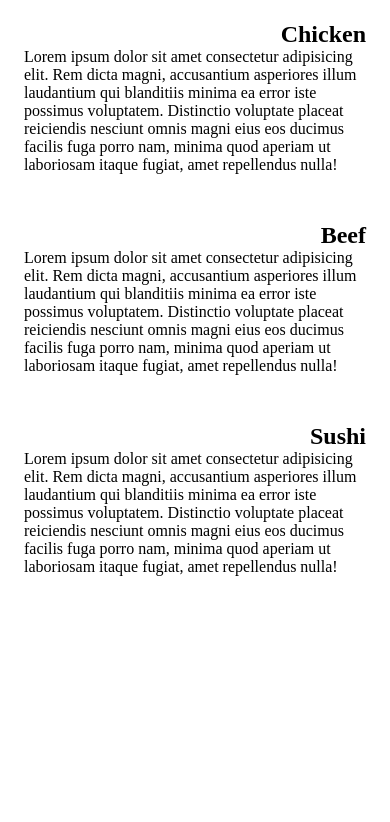
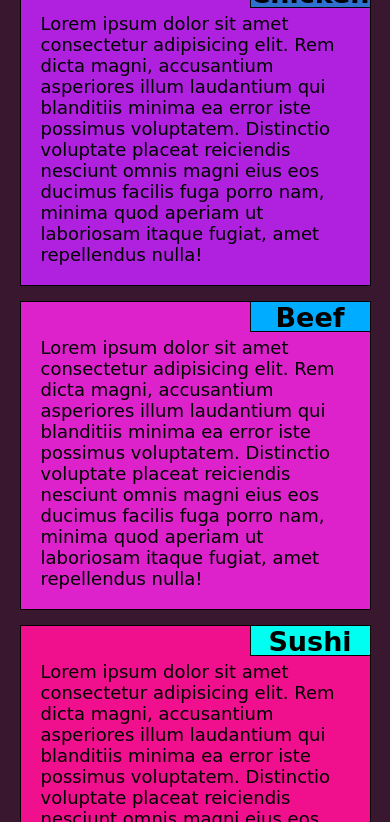
Before and after one commit to Codeyenum/second_module_soln, a plain HTML site: page module_solution/index.html in a window 390 px wide. Shown: the part 88-910 px from the top of the page. Before the commit the page ends 844 px from the top, so only its background shows below. Drawn offline with Linux system fonts and the light colour scheme; a web font is replaced by a local one.

Commit message:
Set media queries and played with colours

```diff
--- a/module_solution/css_folder/style.css
+++ b/module_solution/css_folder/style.css
@@ -1,3 +1,6 @@
+@import url('https://fonts.googleapis.com/css2?family=Orelega+One&display=swap');
+
+
 * {
     box-sizing: border-box;
     margin: 0;
@@ -5,18 +8,109 @@
 }
 
 body{
-    font-size: 16px;
+    font-size: 18px;
+    font-family: 'Orelega One', cursive;
+    /*background-color: #806798;*/
+    background-color: #38172F;
 }
 
 h1{
-    padding: 1.5rem;
+    padding: 0.75rem;
     text-align: center;
+    color: #af20df;
+}
+
+main {
+    position: relative;
+    width: 90%;
+    margin-left: auto;
+    margin-right: auto;
+}
+
+section{
+    padding: 20px;
+    margin-bottom: 15px;
+    position: relative;
+    border: 1px solid black;
+}
+
+.section-one {
+    background-color: #af20df;
+}
+
+.section-two {
+    background-color: #dd22cc;
+}
+
+.section-three {
+    background-color: #f00f8c;
+}
+.section-one h2 {
+    background-color: #2E71D1;
+}
+
+.section-two h2 {
+    background-color: #00ACFF;
+}
+
+.section-three h2 {
+    background-color: #00FFF1;
 }
 
 h2{
-    text-align: right;
+    height: 30px;
+    width: 120px;
+    text-align: center;
+    position: absolute;
+    top: 0px;
+    right: 0px;
+    background-color: aqua;
+    border-width: 0px 0px 1px 1px;
+    border-style: solid;
+    border-color: black;
 }
 
-section{
-    padding: 1.5rem;
+p{
+    margin-top: 15px;
 }
+
+@media (min-width: 768px) and (max-width: 991px) {
+    section {
+        width: 48%;
+    }
+
+    .section-one {
+        float: left;
+    }
+
+    .section-two {
+        float: right;
+    }
+
+    .section-three {
+        clear: both;
+        width: 100%;
+    }
+}
+
+@media (min-width: 992px) {
+    section {
+        width: 32%;
+    }
+
+    .section-one {
+        position: absolute;
+        left: 0;
+    }
+
+    .section-two {
+        position: absolute;
+        left: 34%;
+    }
+
+    .section-three {
+        position: absolute;
+        right: 0;
+    }
+}
+}
--- a/module_solution/index.html
+++ b/module_solution/index.html
@@ -8,23 +8,23 @@
     <link rel="stylesheet" href="./css_folder/style.css">
 </head>
 <body>
-    <h1>Our menu</h1>
+    <h1>Our Menu</h1>
     <main>
-        <section>
+        <section class="section-one">
             <h2>Chicken</h2>
             <p>Lorem ipsum dolor sit amet consectetur adipisicing elit.
                 Rem dicta magni, accusantium asperiores illum laudantium qui blanditiis minima ea error iste possimus voluptatem.
                 Distinctio voluptate placeat reiciendis nesciunt omnis magni eius eos ducimus facilis fuga porro nam, minima quod aperiam ut laboriosam itaque fugiat, amet repellendus nulla!
                 </p>
         </section>
-        <section>
+        <section class="section-two">
             <h2>Beef</h2>
             <p>Lorem ipsum dolor sit amet consectetur adipisicing elit.
                 Rem dicta magni, accusantium asperiores illum laudantium qui blanditiis minima ea error iste possimus voluptatem.
                 Distinctio voluptate placeat reiciendis nesciunt omnis magni eius eos ducimus facilis fuga porro nam, minima quod aperiam ut laboriosam itaque fugiat, amet repellendus nulla!
                 </p>
         </section>
-        <section>
+        <section class="section-three">
             <h2>Sushi</h2>
             <p>Lorem ipsum dolor sit amet consectetur adipisicing elit.
                 Rem dicta magni, accusantium asperiores illum laudantium qui blanditiis minima ea error iste possimus voluptatem.
```
